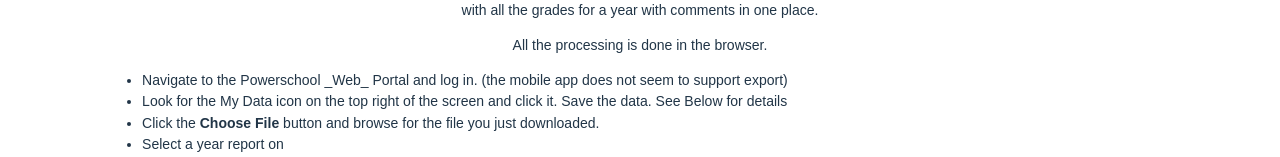
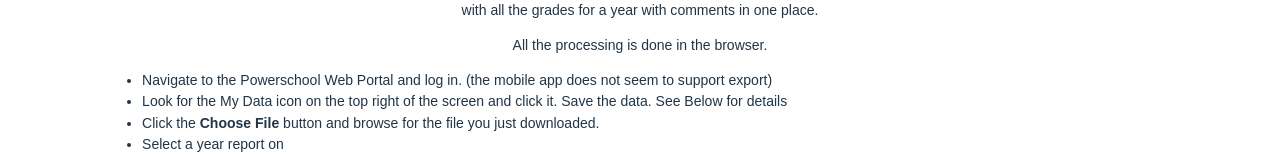
Before and after one commit to sberczuk/power-school-reporter-react, a React (Vite) app: page / in a window 1280 px wide. Shown: the part 312-469 px from the top of the page. Built offline with nearby package versions, Linux system fonts and the light colour scheme.

Commit message:
fix  typo

```diff
--- a/src/Instructions.tsx
+++ b/src/Instructions.tsx
@@ -9,7 +9,7 @@ export function Instructions() {
 
             <p> All the processing is done in the browser.</p>
             <ul>
-                <li>Navigate to the Powerschool _Web_ Portal and log in. (the mobile app does not seem to support export)</li>
+                <li>Navigate to the Powerschool Web Portal and log in. (the mobile app does not seem to support export)</li>
                 <li>Look for the My Data icon on the top right of the screen and click it. Save the data. See Below for details</li>
                 <li>Click the <b>Choose File</b> button and browse for the file you just downloaded.</li>
                 <li>Select a year report on</li>
```
